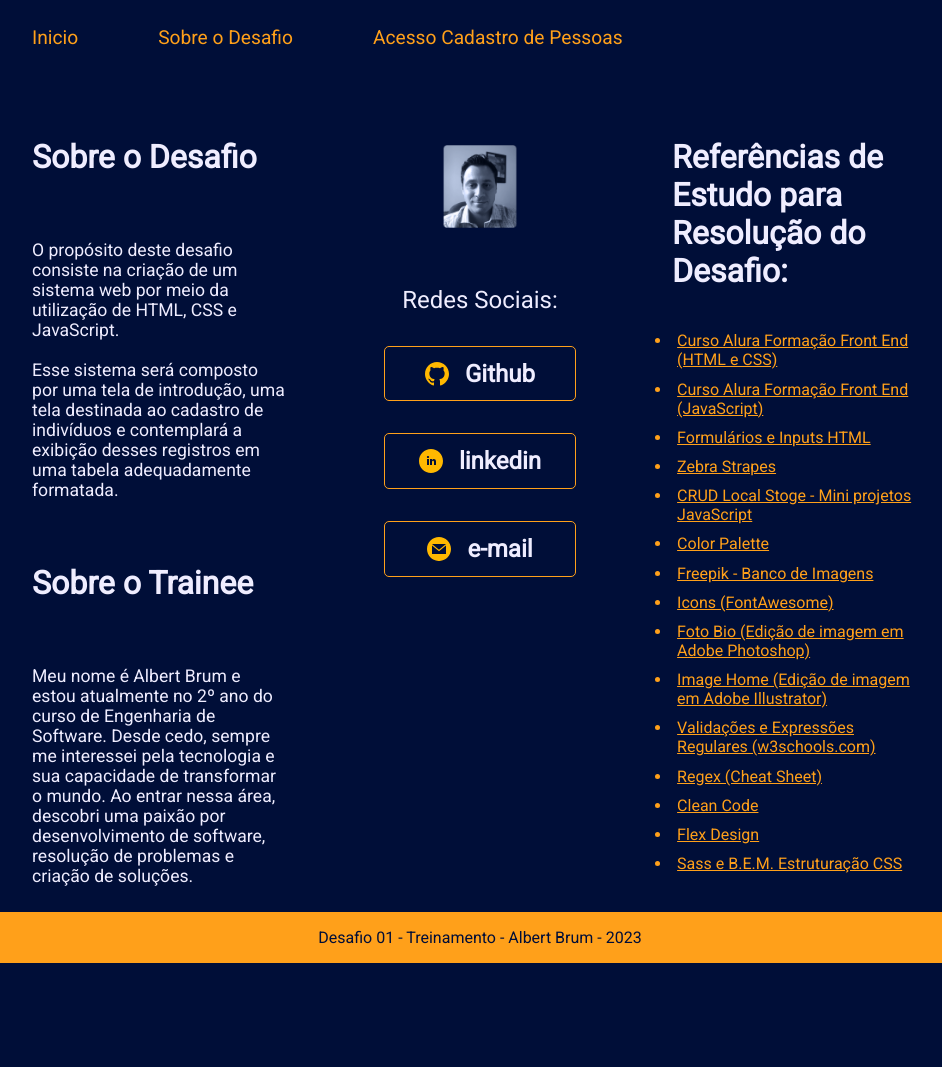
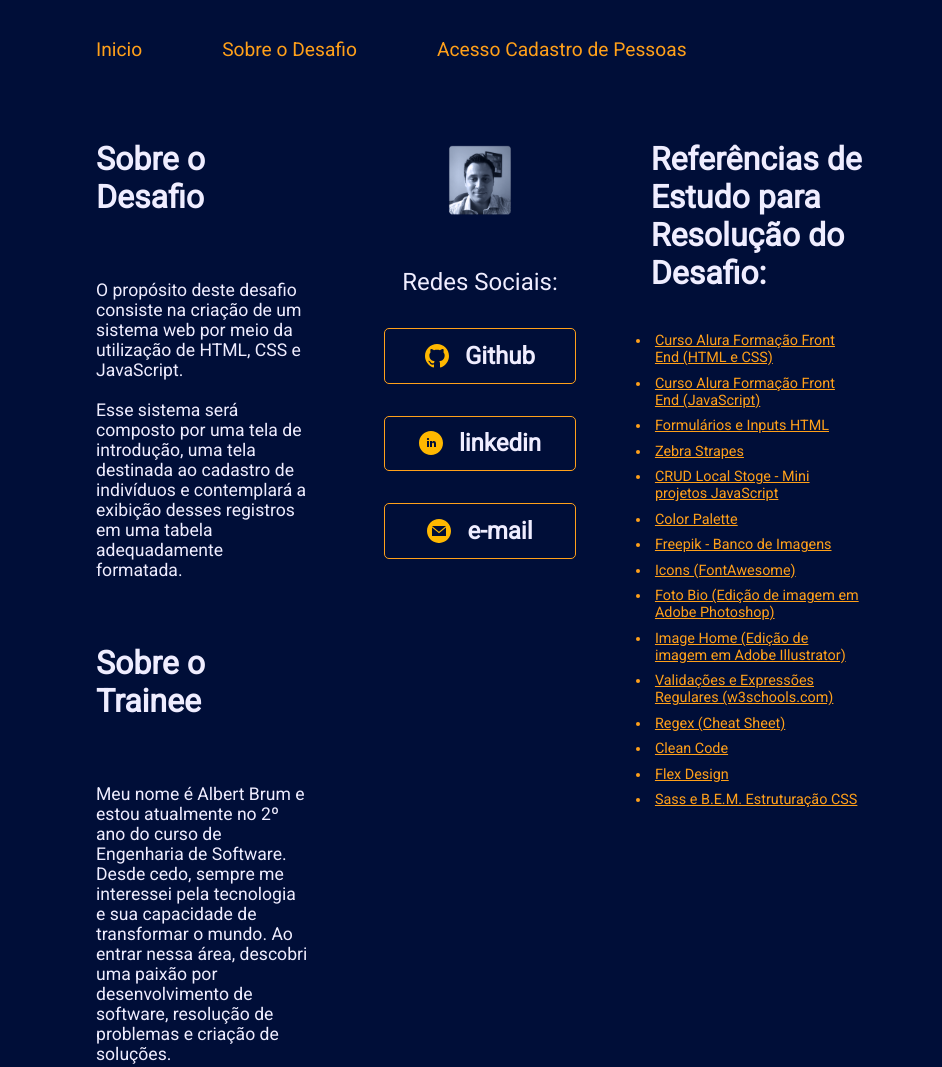
Before and after one commit to albertbrum/treinamento-desafio-01, a plain HTML site: page about.html in a window 1280 px wide. Shown: the top 1067 px of the page, without its empty margins (160-1102 px from the left). Before the commit the page ends 963 px from the top, so only its background shows below. Drawn offline with Linux system fonts and the light colour scheme.

Commit message:
Refactoring CSS Melhorias na estrutura do Header, Main e footer

```diff
--- a/about.html
+++ b/about.html
@@ -15,7 +15,7 @@
             <a class="header__menu__link" href="app-register-people.html">Acesso Cadastro de Pessoas</a>
         </nav>
     </header>
-    <main class="presentation">
+    <main class="presentation__about">
         <section class="presentation__content">
             <h1 class="presentation__content__title">Sobre o Desafio</h1>
             <p class="presentation__content__about__text">O propósito deste desafio consiste na criação de um sistema web por meio da utilização de HTML, CSS e JavaScript. <br> <br>Esse sistema será composto por uma tela de introdução, uma tela destinada ao cadastro de indivíduos e contemplará a exibição desses registros em uma tabela adequadamente formatada.
--- a/css/main.css
+++ b/css/main.css
@@ -30,8 +30,8 @@ body{
 }
 
 main{
+    display: flex;
     flex-grow: 1;
-    display: flex;
     flex-direction: column;
     align-items: flex-start;
     width: 90%;
--- a/css/style.css
+++ b/css/style.css
@@ -20,28 +20,30 @@
 }
 
 body{
-    box-sizing: border-box;
+    display: flex;
+    flex-direction: column;
+    min-height: 100vh;
     background-color: var(--primary-color);
     color: var(--secondary-color);
-    min-height: 100vh;
 }
 
-li{
-    font-family: var(--primary-font);
-    padding: 2%;
-    color: var(--tertiary-color);
-
+header{
+    flex-grow: 1;
+    justify-content: left;
+    width: 90%;
+    padding: 3% 20% 1% 20%;
 }
 
-a {
-    color: var(--tertiary-color);
+main{
+    flex-grow: 1;
+    /* flex-direction: column;*/
+    align-items: flex-start;
+    width: 90%;
+    margin: 5vh auto;
+    padding: 2.5rem;
 }
 
-.featured-title{
-    color: var(--tertiary-color);
-}
-
-.footer {
+footer {
     color: var(--primary-color);
     background-color: var(--tertiary-color);
     padding: 1rem;
@@ -51,10 +53,19 @@ a {
     font-weight: 400;
 }
 
-.header{
-    display: flex;
-    justify-content: left;
-    padding: 2% 15% 5% 15%;
+li {
+    font-family: var(--primary-font);
+    font-size: 0.9rem;
+    padding: 2%;
+    color: var(--tertiary-color);
+}
+
+a {
+    color: var(--tertiary-color);
+}
+
+.featured-title{
+    color: var(--tertiary-color);
 }
 
 .header__menu{
@@ -81,6 +92,13 @@ a {
     gap: 4rem;
 }
 
+.presentation__about{
+    padding: 2% 15%;
+    display: flex;
+    justify-content: space-between;
+    gap: 4rem;
+}
+
 .presentation__content{
     width: 50%;
     display: flex;
@@ -91,11 +109,13 @@ a {
 .presentation__content__title{
     font-size: 2rem;
     font-family: var(--primary-font);
+    line-height: 2,5rem;
 }
 
 .presentation__content__text{
     font-size: 1.3rem;
     font-family: var(--primary-font);
+    line-height: 2rem;
 }
 
 .presentation__content__about__text{
@@ -163,6 +183,9 @@ a {
         flex-direction: column-reverse;
         padding: 5%;
     }
+    .presentation__about{
+        padding: 5%;
+    }
     .presentation__content{
         width: auto;
     }
```
